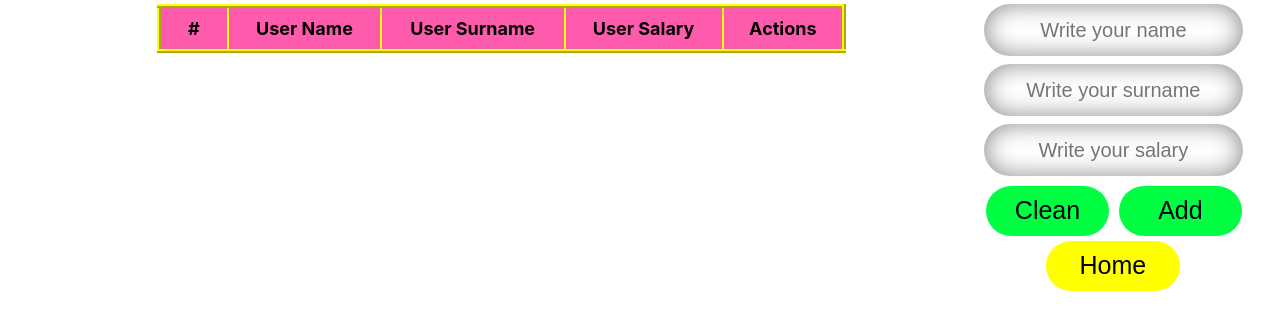
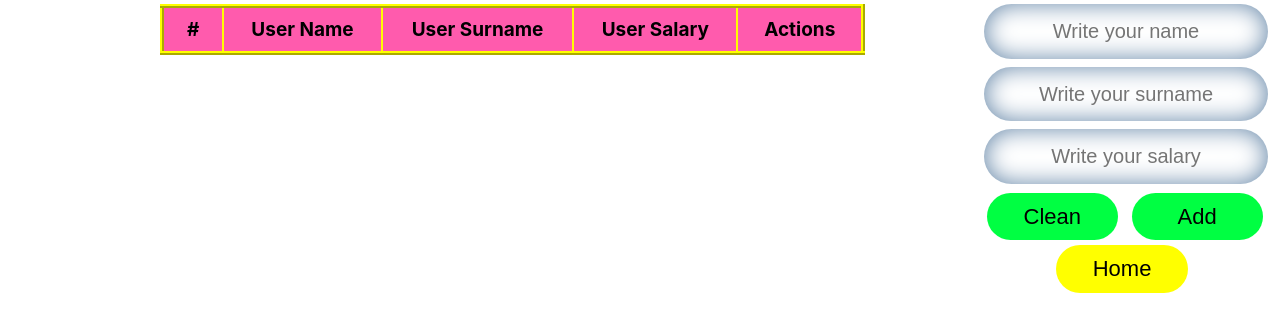
Before and after one commit to Hasul79/react-project3, a React (Create React App) app: page /ArmenMartirosyan in a window 1280 px wide. Shown: the top 332 px of the page. Built offline with nearby package versions, Linux system fonts and the light colour scheme.

Commit message:
change11

```diff
--- a/src/ArmenMartirosyan/ArmenMarTable.css
+++ b/src/ArmenMartirosyan/ArmenMarTable.css
@@ -19,11 +19,16 @@
 }
 
 .input1 {
+  padding: 6%;
   width: 95%;
   margin: 1.5%;
   text-align: center;
   margin-left: 85%;
-  font-size: 20px
+  font-size: 20px;
+  border-radius: 30px;
+  box-shadow: inset 0px 0px 25px 0px rgb(98, 132, 166);
+  border: none;
+  outline: none;
 }
 
 .buttons-wrapper1 {
@@ -35,27 +40,38 @@
 }
 
 .butt1 {
-  width: 35%;
+  width: 38%;
   background-color: #00FF42;
   color: black;
   margin-left: 20%;
+  padding: 3%;
+  border-radius: 60px;
+  font-size: 22px;
+  border: none;
+  outline: none;
 }
 
 .butt1:hover {
   background: blueviolet;
   color: white;
+  box-shadow: none;
 }
 
 .butt2 {
-  width: 35%;
+  width: 38%;
   background-color: #00FF42;
   color: black;
-  margin-right: 7%;
+  padding: 3%;
+  border-radius: 60px;
+  font-size: 22px;
+  border: none;
+  outline: none;
 }
 
 .butt2:hover {
   background: blueviolet;
   color: white;
+  box-shadow: none;
 }
 
 .table1 {
@@ -73,55 +89,70 @@
   text-align: center;
   padding: 10px 20px;
   background-color: #FF5BAD;
-  font-size: 18px;
+  font-size: 19px;
 }
 
 /* :first-child այս կոնցեպտը նրա համար է որպեսզի որոշակի առանձնահատկություն տա ծնողի առաջին երեխային(child),
 տվյալ դեպքում որոշակի յուրահատուկ պարամետրեր է տրվում th-ի առաջին երեխային */
 .th1:first-child {
-  min-width: 20px;
+  min-width: 10px;
 }
 
 .edit-action1 {
-  width: 35%;
-  margin: 3%;
+  width: 32%;
+  margin: 4%;
   background-color: #00FF42;
   color: black;
-  font-size: 20px;
-  border-radius: 40%;
-
+  font-size: 18px;
+  padding: 3%;
+  border-radius: 20px;
+  border: none;
 }
 
 .edit-action1:hover {
   background: blueviolet;
   color: white;
+  box-shadow: none;
 }
 
 .remove-action1 {
-  width: 58%;
+  width: 60%;
   background-color: #00FF42;
   color: black;
-  font-size: 20px;
+  font-size: 17px;
+  padding: 5%;
+  border-radius: 35%;
+  border: none;
+  text-align:justify;
 }
 
 .remove-action1:hover {
   background: blueviolet;
   color: white;
+  box-shadow: none;
 }
 
 .td1 {
   border: 2px ridge #FFFF00;
   text-align: center;
+  margin: 200px 20px;
+
 }
 
 .home {
   width: 50%;
-  margin-left: 108%;
+  margin-left: 112%;
   background: yellow;
   color: black;
+  padding: 4%;
+  border-radius: 60px;
+  font-size: 22px;
+  border: none;
+  outline: none;
 }
 
 .home:hover {
   background: blueviolet;
   color: white;
+  box-shadow: none;
 }
--- a/src/Login/Login.css
+++ b/src/Login/Login.css
@@ -4,7 +4,9 @@
   display: flex;
   padding-top: 90px;
   padding-bottom: 90px;
-    background-color: #e1e3eb;
+  background-image: url(../image/2a4a826b756d92121433f703d73dc7e0.jpg);
+  background-size: cover;
+background-repeat: no-repeat;
 }
 .sub-main {
   display: flex;
@@ -14,7 +16,7 @@
   box-shadow: 11px 12px 13px 12px rgb(207, 207, 207);
   padding-top: 30px;
   border-radius: 60px;
-    background-color: white;
+  background-color:white;
 }
 .imgs {
     padding-top: 20px;
@@ -36,14 +38,14 @@
   border-radius: 130px;
 }
 
-  input{
+.name{
     width: 300px;
     height: 50px;
     border-radius: 60px;
-      box-shadow: inset 0px 0px 25px 0px #888;
+    box-shadow: inset 0px 0px 25px 0px rgb(98, 132, 166);
     border: none;
     outline: none;
-      background-color: #fff;
+    background-color: white
 }
 
 .email{
@@ -61,24 +63,27 @@
     padding-top: 20px;
 }
 
-  button{
+.check{
     width: 380px;
     height: 50px;
     border-radius: 60px;
-      background-color: rgba(49, 48, 48, 0.734);
+    background-color: rgba(106, 142, 176, 0.921);
     color: white;
     font-size: 25px;
     border: none;
     transition: 0.5s;
 }
   button:hover {
-		background-color: rgba(178, 175, 175, 0.942);
-		color:rgba(49, 48, 48, 0.734);
+  background-color: rgba(174, 192, 243, 0.942);
+  color:rgba(15, 126, 229, 0.921);
+  box-shadow: 0 0 20px rgba(5, 52, 95, 0.921),
+              0 0 40px rgba(2, 18, 33, 0.921);
   cursor: pointer;
 
 }
 .login-button{
     padding-top: 25px;
+
 }
 
 .link{
@@ -86,5 +91,5 @@
     font-weight: 400;
 }
  a{
-       color: blue;
+     color: rgba(15, 126, 229, 0.921);
  }
```
Lines whose indentation alone changed are shown as unchanged.
